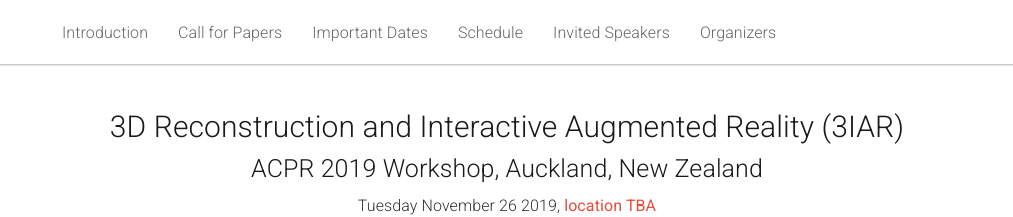
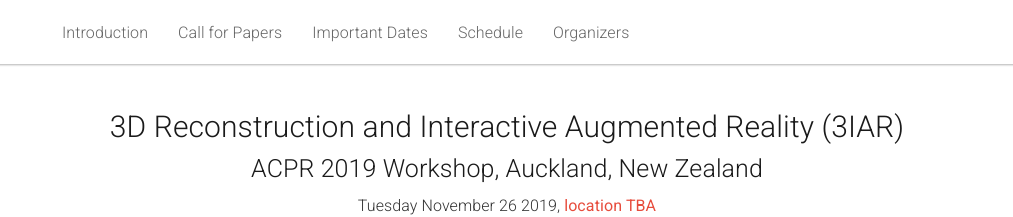
Before and after one commit to 3iAR/3iar.github.io, a Jekyll site: the page built from _pages/home.md, in a window 1280 px wide. Shown: the top 217 px of the page, without its empty margins (133-1146 px from the left). Built offline with Jekyll 4.4.1, drawn with Linux system fonts in a browser that asks for light colours.

Commit message:
Update header.html

```diff
--- a/_includes/header.html
+++ b/_includes/header.html
@@ -17,7 +17,6 @@
         <li><a href="#cfp">Call for Papers</a></li>
         <li><a href="#dates">Important Dates</a></li>
         <li><a href="#schedule">Schedule</a></li>
-        <li><a href="#speakers">Invited Speakers</a></li>
         <li><a href="#organizers">Organizers</a></li>
       </ul>
     </div>
```
